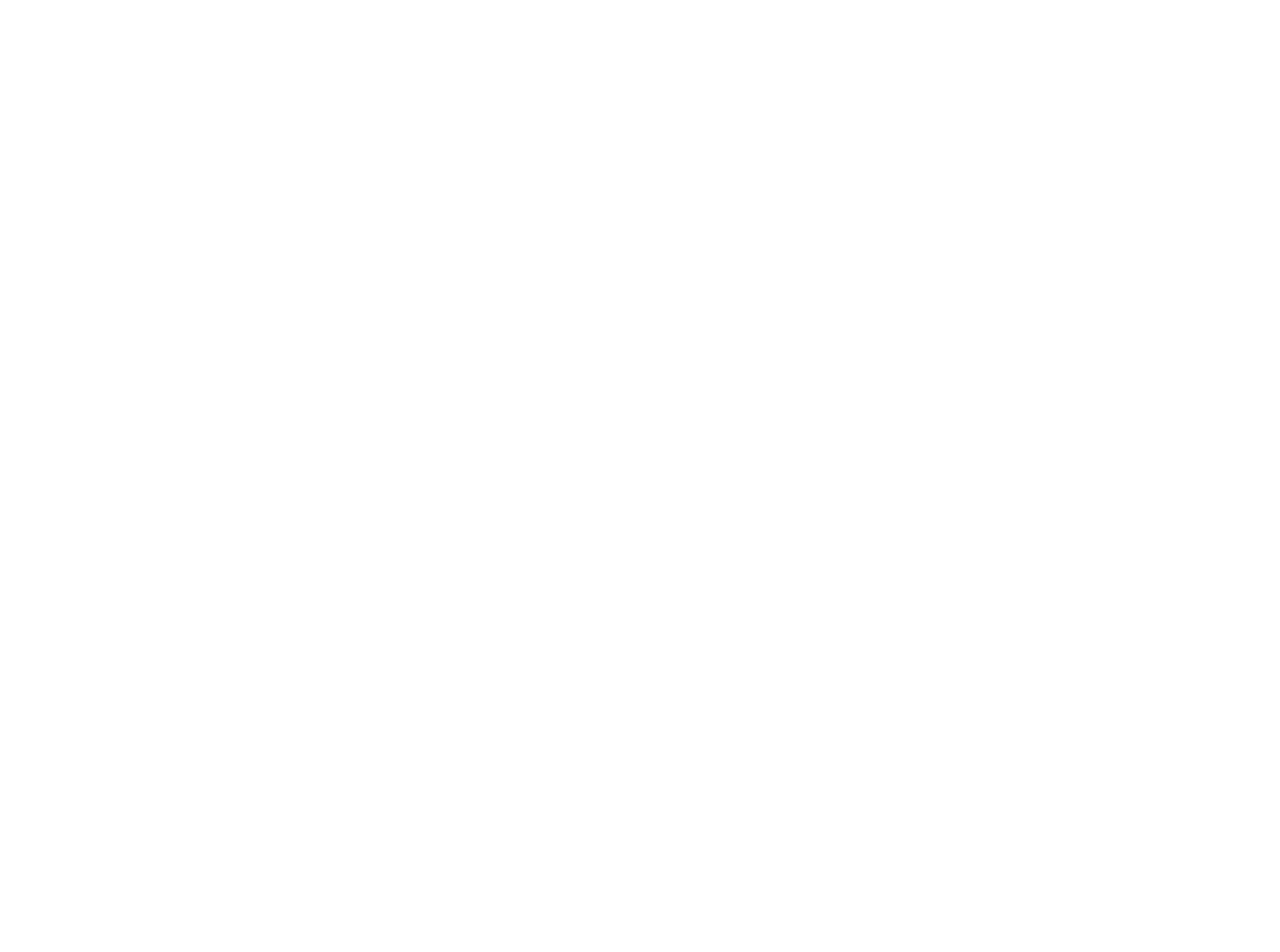
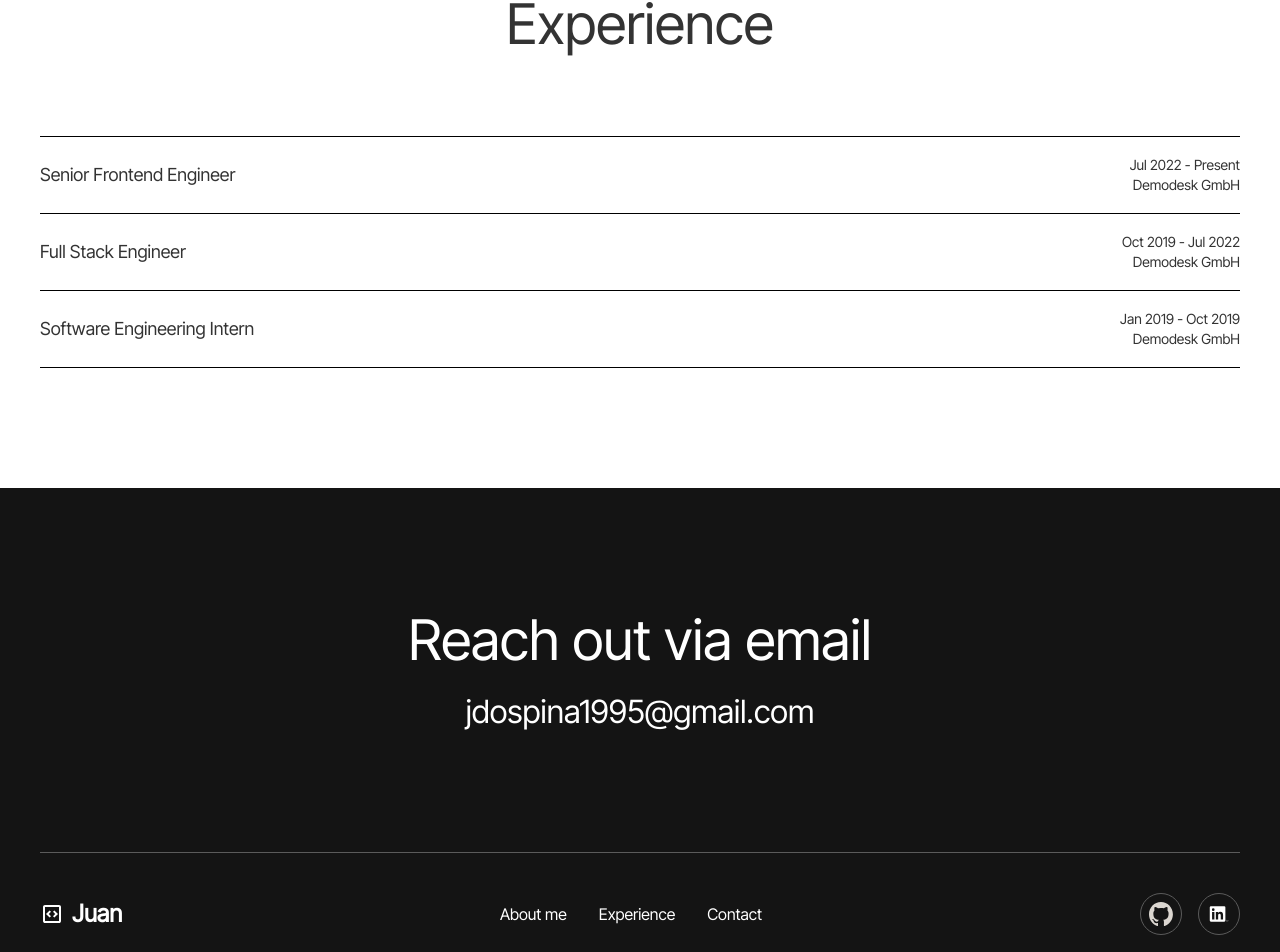
Before and after one commit to jdospina95/website, a Nuxt app: page / in a window 1280 px wide. Shown: the part 937-1889 px from the top of the page. Before the commit the page ends 809 px from the top, so only its background shows below. Built offline with nearby package versions, Linux system fonts and the light colour scheme.

Commit message:
enhance: add experience, contact and footer

```diff
--- a/assets/locale/en.json
+++ b/assets/locale/en.json
@@ -5,5 +5,22 @@
     "text": "Innovative, task-driven Senior Frontend Engineer with 5+ years of professional experience delivering software solutions for SaaS products. Knowledgeable in web applications development and maintenance.",
     "primary_button": "Get in touch",
     "secondary_button": "See my experience"
+  },
+  "experience": {
+    "heading": "Experience",
+    "software_engineering_intern": "Software Engineering Intern",
+    "software_engineering_intern_period": "Jan 2019 - Oct 2019",
+    "full_stack_engineer": "Full Stack Engineer",
+    "full_stack_engineer_period": "Oct 2019 - Jul 2022",
+    "senior_frontend_engineer": "Senior Frontend Engineer",
+    "senior_frontend_engineer_period": "Jul 2022 - Present"
+  },
+  "contact": {
+    "heading": "Reach out via email"
+  },
+  "footer": {
+    "about_me": "About me",
+    "experience": "Experience",
+    "contact": "Contact"
   }
 }
--- a/assets/scss/main.scss
+++ b/assets/scss/main.scss
@@ -8,4 +8,5 @@
   color: #333;
   font-size: 14px;
   line-height: 20px;
+  background-color: #141414;
 }
--- /dev/null
+++ b/components/contact.vue
@@ -0,0 +1,39 @@
+<template lang="pug">
+.contact
+  .contact__heading {{ $t('contact.heading') }}
+  a.contact__email(href="mailto:jdospina1995@gmail.com") jdospina1995@gmail.com
+</template>
+
+<style lang="scss" scoped>
+$background-color: #141414;
+$color: white;
+
+.contact {
+  padding: 120px 40px;
+  background-color: $background-color;
+  color: $color;
+  display: flex;
+  align-items: center;
+  justify-content: center;
+  flex-direction: column;
+  gap: 20px;
+
+  &__heading {
+    font-size: 56px;
+    font-weight: 500;
+    line-height: 64px;
+  }
+
+  &__email {
+    text-decoration: none;
+    color: $color;
+    font-size: 32px;
+    line-height: 40px;
+    transition: all 0.2s linear;
+
+    &:hover {
+      font-size: 34px;
+    }
+  }
+}
+</style>
--- /dev/null
+++ b/components/experience.vue
@@ -0,0 +1,92 @@
+<template lang="pug">
+.experience
+  .experience__heading {{ $t('experience.heading') }}
+  .experience__list
+    .experience__list-item(v-for="(experienceItem, index) in experience")
+      .position {{ experienceItem.position }}
+      .period {{ experienceItem.period }}
+      .company-name {{ experienceItem.companyName }}
+</template>
+
+<script setup lang="ts">
+import { useI18n } from 'vue-i18n';
+const { t } = useI18n();
+
+const experience = [
+  {
+    period: t('experience.senior_frontend_engineer_period'),
+    position: t('experience.senior_frontend_engineer'),
+    companyName: 'Demodesk GmbH',
+    website: 'https://demodesk.com'
+  }, {
+    period: t('experience.full_stack_engineer_period'),
+    position: t('experience.full_stack_engineer'),
+    companyName: 'Demodesk GmbH',
+    website: 'https://demodesk.com'
+  }, {
+    period: t('experience.software_engineering_intern_period'),
+    position: t('experience.software_engineering_intern'),
+    companyName: 'Demodesk GmbH',
+    website: 'https://demodesk.com'
+  },
+];
+</script>
+
+<style lang="scss" scoped>
+@import '@/assets/scss/variables.scss';
+
+$background-color: white;
+
+.experience {
+  display: flex;
+  justify-content: center;
+  align-items: center;
+  flex-direction: column;
+  gap: 80px;
+  background-color: $background-color;
+  padding: 120px 40px;
+
+  &__heading {
+    font-size: 56px;
+    font-weight: 500;
+    line-height: 64px;
+  }
+
+  &__list {
+    width: 100%;
+  }
+
+  &__list-item {
+    border-top: 1px solid black;
+    display: grid;
+    grid-template-columns: 1fr 1fr;
+    font-weight: 400;
+    padding: 18px 0;
+    cursor: pointer;
+    transition: all 0.2s linear;
+
+    .position {
+      align-self: center;
+      grid-row: 1/3;
+
+      font-size: 18px;
+    }
+
+    .company-name {
+      grid-column: 2;
+    }
+
+    .period, .company-name {
+      justify-self: end;
+    }
+
+    &:last-child {
+      border-bottom: 1px solid black;
+    }
+
+    &:hover {
+      padding: 18px;
+    }
+  }
+}
+</style>
--- a/components/hero.vue
+++ b/components/hero.vue
@@ -9,27 +9,13 @@
           Button(type="primary" :text="$t('hero.primary_button')")
           Button(type="secondary" :text="$t('hero.secondary_button')")
           .social-media
-        .social-media-buttons
-          SocialMediaButton(
-            v-for="socialMediaButton in socialMediaButtons",
-            :key="socialMediaButton.socialMedia",
-            :socialMedia="socialMediaButton.socialMedia",
-          )
+        SocialMediaButtons
     img.image(src="@/assets/img/picture.jpg" alt="Hero Image")
 </template>
 
 <script setup lang="ts">
 import Button from '@/components/ui/button';
-import SocialMediaButton from '@/components/ui/social-media-button';
-
-const socialMediaButtons = [
-  {
-    socialMedia: 'github',
-  },
-  {
-    socialMedia: 'linkedin',
-  },
-];
+import SocialMediaButtons from '@/components/ui/social-media-buttons';
 </script>
 
 <style lang="scss" scoped>
@@ -83,8 +69,6 @@
 
       .social-media-buttons {
         margin-top: 210px;
-        display: flex;
-        gap: 16px;
       }
     }
 
--- a/components/ui/social-media-button.vue
+++ b/components/ui/social-media-button.vue
@@ -64,8 +64,8 @@
   }
 
   &.dark {
-    background-color: #5b5b5b;
-    border: 1px solid white;
+    background-color: #141414;
+    border: 1px solid #5b5b5b;
 
     .logo {
       filter: invert(1);
--- /dev/null
+++ b/components/ui/social-media-buttons.vue
@@ -0,0 +1,30 @@
+<template lang="pug">
+.social-media-buttons
+  SocialMediaButton(
+    v-for="(socialMedia, index) in socialMediaButtons",
+    :key="index",
+    :socialMedia="socialMedia",
+    :color="color",
+  )
+</template>
+
+<script setup lang="ts">
+import SocialMediaButton from '@/components/ui/social-media-button';
+
+const props: { color: string } = defineProps({
+  color: {
+    type: String,
+    default: 'light',
+    validator: (value: string) => ['light', 'dark'].includes(value),
+  },
+});
+
+const socialMediaButtons = ['github', 'linkedin'];
+</script>
+
+<style>
+.social-media-buttons {
+  display: flex;
+  gap: 16px;
+}
+</style>
--- a/layouts/default.vue
+++ b/layouts/default.vue
@@ -1,14 +1,22 @@
 <template lang="pug">
 .navigation-bar
-  NuxtLink(to="/")
+  NuxtLink.logo-link(to="/")
     Logo
-  HamburgerButton
+  //- HamburgerButton
 slot
+.footer
+  Logo
+  .links
+    NuxtLink(to="#about-me") {{ $t('footer.about_me') }}
+    NuxtLink(to="#experience") {{ $t('footer.experience') }}
+    NuxtLink(to="#contact") {{ $t('footer.contact') }}
+  SocialMediaButtons(color="dark")
 </template>
 
 <script setup lang="ts">
 import Logo from '@/components/logo';
 import HamburgerButton from '@/components/ui/hamburger-button';
+import SocialMediaButtons from '@/components/ui/social-media-buttons';
 </script>
 
 <style lang="scss" scoped>
@@ -17,11 +25,46 @@
   display: flex;
   justify-content: space-between;
   border-bottom: 1px solid #e5e5e5;
+  position: sticky;
+  top: 0;
+  background: white;
+  height: 40px;
+
+  .logo-link {
+    text-decoration: none;
+    display: contents;
+    color: inherit;
+  }
 }
 
-a {
-  text-decoration: none;
-  display: contents;
-  color: inherit;
+.footer {
+  padding: 40px 0;
+  margin: 0 40px;
+  border-top: 1px solid #5b5b5b;
+  background-color: #141414;
+  display: flex;
+  justify-content: space-between;
+  align-items: center;
+  color: white;
+
+  :deep(.logo) {
+    color: white;
+
+    img {
+      filter: invert(1);
+    }
+  }
+
+  .links {
+    display: flex;
+    gap: 32px;
+
+    a {
+      text-decoration: none;
+      color: inherit;
+      font-size: 16px;
+      line-height: 24px;
+    }
+  }
 }
 </style>
--- a/pages/index.vue
+++ b/pages/index.vue
@@ -1,10 +1,14 @@
 <template lang="pug">
 .website
   Hero
+  Experience
+  Contact
 </template>
 
 <script setup>
 import Hero from '@/components/hero';
+import Experience from '@/components/experience';
+import Contact from '@/components/contact';
 </script>
 
 <style lang="scss">
```
